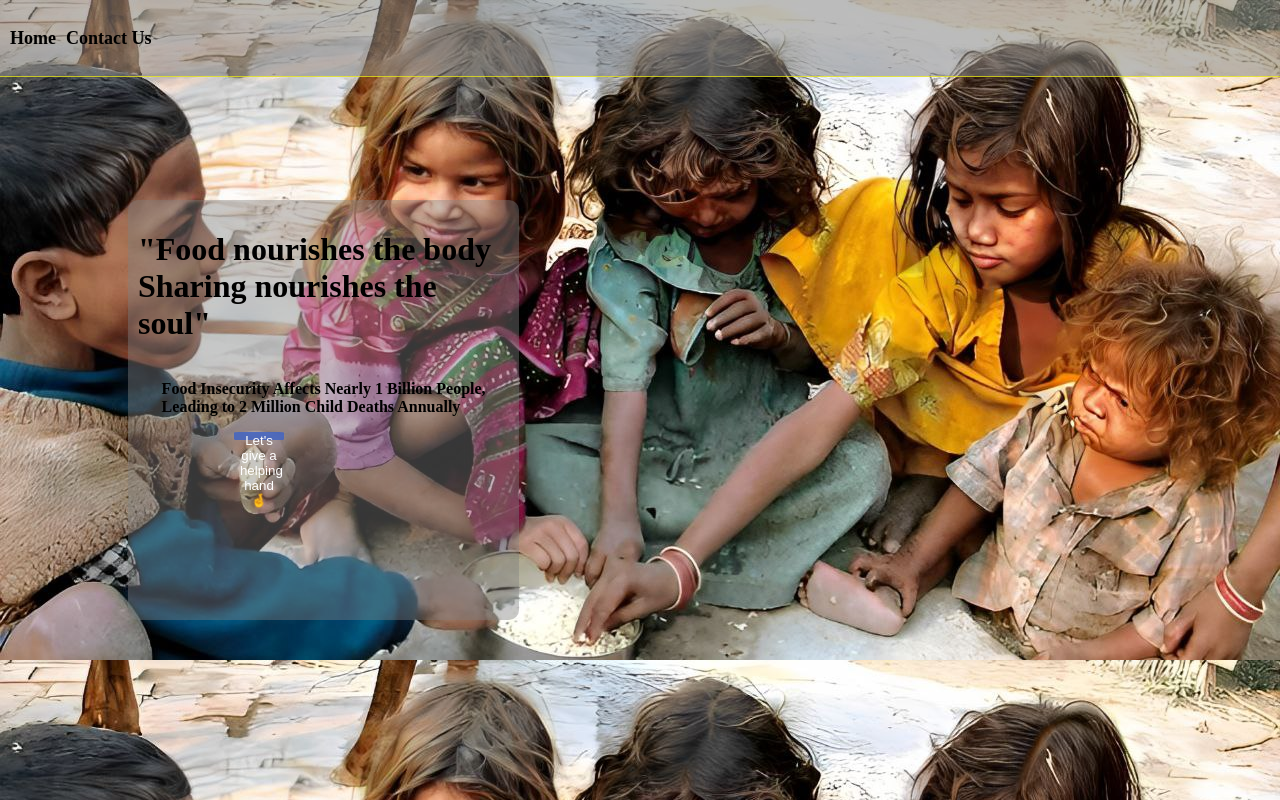
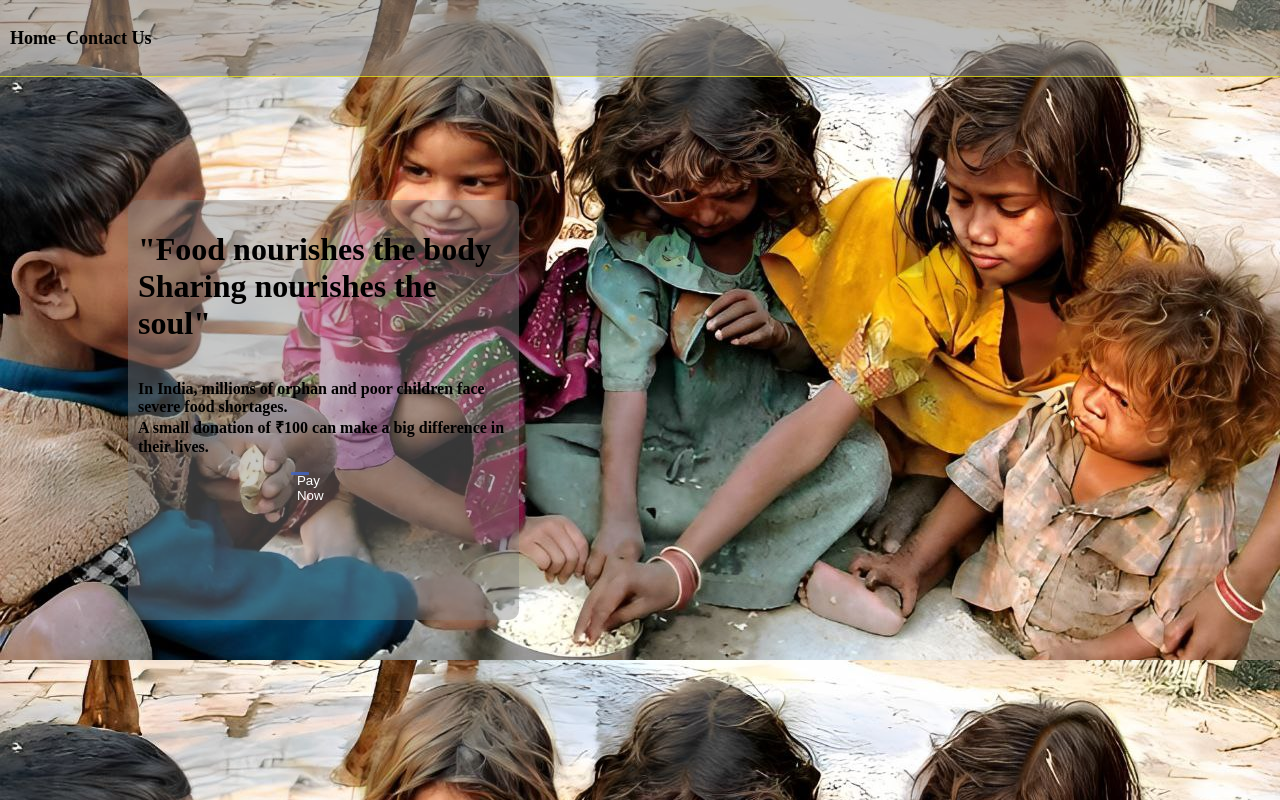
Before and after one commit to Harsh-ngh/Payment-app, a React (Create React App) app: page / in a window 1280 px wide. Built offline with nearby package versions, Linux system fonts and the light colour scheme.

Commit message:
Payment dasdboard button created

```diff
--- a/src/App.js
+++ b/src/App.js
@@ -1,4 +1,3 @@
-
 import React from "react";
 import { BrowserRouter as Router, Route, Routes, Link } from "react-router-dom";
 import Navbar from "./components/Navbar";
@@ -14,12 +13,12 @@ const Home = () => {
         Sharing nourishes the soul"
       </h1>
       <p>
-        Food Insecurity Affects Nearly 1 Billion People,
+        In India, millions of orphan and poor children face severe food shortages.
         <br />
-        Leading to 2 Million Child Deaths Annually
+        A small donation of ₹100 can make a big difference in their lives.
       </p>
       <Link to="/pay">
-        <button>Let's give a helping hand 🤞</button>
+        <button>Pay Now</button>
       </Link>
     </div>
   );
--- a/src/components/Navbar.jsx
+++ b/src/components/Navbar.jsx
@@ -10,7 +10,7 @@ const Navbar = () => {
       const script = document.createElement("script");
       script.src = "https://checkout.razorpay.com/v1/payment-button.js";
       script.async = true;
-      script.dataset.payment_button_id = "pl_M2OShpgGM6cFmU";
+      script.dataset.payment_button_id = "pl_OOhXZhTJhqUNYx";
       rzpPaymentForm.appendChild(script);
     }
   }, []);
--- a/src/components/Payment.jsx
+++ b/src/components/Payment.jsx
@@ -4,14 +4,22 @@ const Payment = () => {
   useEffect(() => {
     const rzpPaymentForm = document.getElementById("rzp_payment");
 
+
     if (!rzpPaymentForm.hasChildNodes()) {
       const script = document.createElement("script");
       script.src = "https://checkout.razorpay.com/v1/payment-button.js";
       script.async = true;
-      script.dataset.payment_button_id = "pl_M2OShpgGM6cFmU";
+      script.dataset.payment_button_id = "pl_OOhXZhTJhqUNYx";
+
+
+      script.onerror = () => {
+        console.error("Razorpay script failed to load.");
+      };
+
       rzpPaymentForm.appendChild(script);
     }
-  });
+  }, []);
+
   return (
     <div className="payment">
       <div className="paymentWrapper">
--- a/src/style.css
+++ b/src/style.css
@@ -1,8 +1,14 @@
+body {
+  margin: 0;
+  font-family: Arial, sans-serif;
+}
+
 .home {
   height: 100vh;
   width: 100vw;
   background-image: url("./images/background.jpg");
-  background-size: 100%;
+  background-size: cover;
+  background-position: center;
   position: relative;
 }
 
@@ -33,55 +39,68 @@
   display: flex;
   flex-direction: column;
   border-radius: 10px;
-  width: 29%;
-  height: 50%;
-  overflow: hidden;
-  padding: 10px;
+  width: 80%;
+  max-width: 800px; /* Increased max-width */
+  padding: 30px; /* Increased padding */
   position: absolute;
-  top: 25%;
-  right: 10%; /* Move to the right */
-  background-color: rgba(128, 128, 128, 0.422);
-  align-items: center;
+  top: 35%; /* Adjusted top position */
+  left: 50%;
+  transform: translate(-50%, -50%);
+  background-color: rgba(255, 255, 255, 0.8);
+  box-shadow: 0 4px 8px rgba(0, 0, 0, 0.2);
+  text-align: center;
+  margin-bottom: 20px; /* Added margin bottom */
+}
+
+.home .container h1 {
+  font-size: 28px; /* Increased font size */
+  margin-bottom: 20px;
 }
 
 .home .container p {
   font-family: cursive;
   font-weight: bold;
+  font-size: 16px; /* Smaller size for bold text */
+  margin-bottom: 20px;
+  line-height: 1.4;
 }
 
-.home .container button {
-  height: 10%;
-  width: 28%;
+.home .container .donateButton {
+  height: 50px;
+  width: 80%; /* Increased width of the button */
+  max-width: 300px;
   border: none;
   cursor: pointer;
-  color: rgb(255, 255, 255);
-  border-radius: 10%;
-  background-color: rgba(66, 100, 194, 0.847);
+  color: #fff;
+  border-radius: 5px;
+  background-color: rgba(12, 72, 237, 0.847);
+  font-size: 16px;
+  transition: background-color 0.3s ease;
+  margin-top: 20px; /* Added margin top */
+}
+
+.home .container .donateButton:hover {
+  background-color: rgb(29, 82, 228);
 }
 
 .home .payment {
   display: flex;
   flex-direction: column;
-  height: 90vh;
+  height: 100vh;
   align-items: center;
   justify-content: center;
-  position: absolute;
-  right: 9;
 }
 
 .home .payment .paymentWrapper {
-  background-color: rgba(128, 128, 128, 0.422);
+  background-color: rgba(255, 255, 255, 0.8);
   padding: 20px 60px;
   border-radius: 10px;
   display: flex;
   flex-direction: column;
   align-items: center;
+  box-shadow: 0 4px 8px rgba(0, 0, 0, 0.2);
 }
 
 .home .payment form {
   cursor: pointer;
 }
-
-body {
-  margin: 0px;
-}
```
